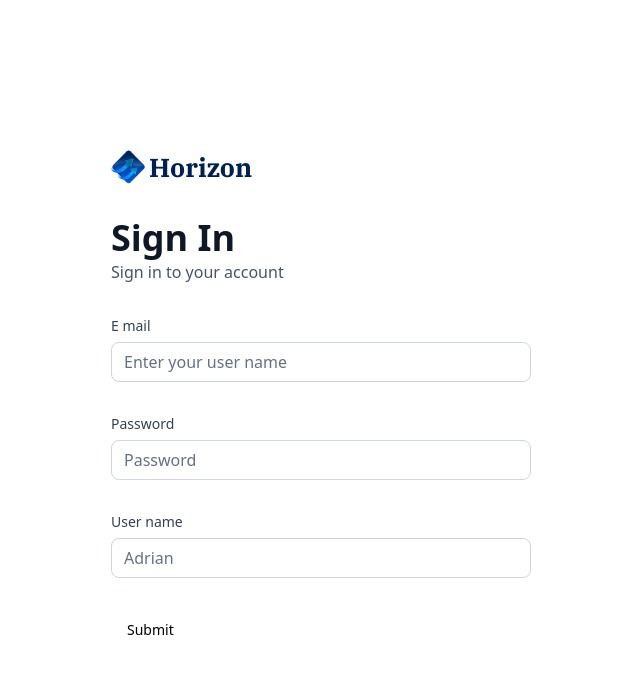
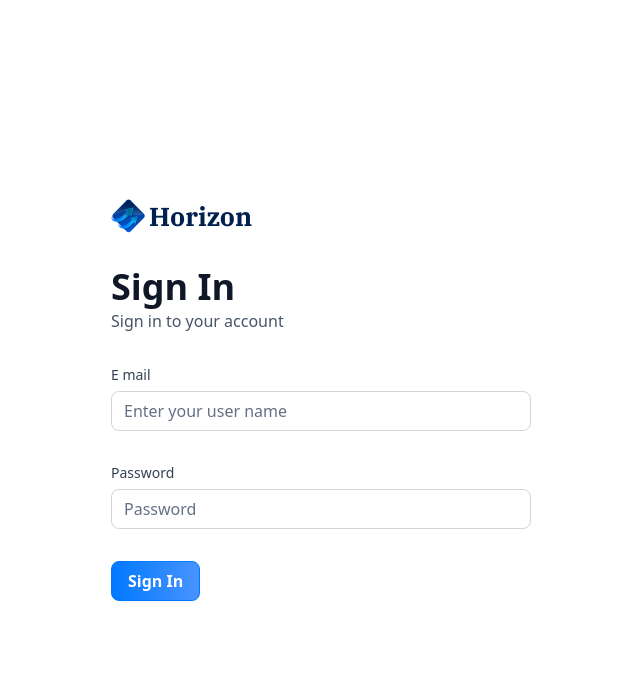
Before and after one commit to nivindulakshitha/Horizon, a Next.js app: page /sign-in in a window 1280 px wide. Shown: the top 674 px of the page, without its empty margins (319-959 px from the left). Built offline with nearby package versions, Linux system fonts and the light colour scheme.

Commit message:
refactor: Update AuthForm component to use email instead of username for form input

```diff
--- a/components/AuthForm.tsx
+++ b/components/AuthForm.tsx
@@ -19,11 +19,12 @@ import {
 import { Input } from "@/components/ui/input"
 import CustomInput from './CustomInput';
 import { authFormSchema } from '@/lib/utils';
+import { Loader2 } from 'lucide-react';
 
 const AuthForm = ({ type }: { type: String }) => {
-    const [user, setUser] = useState(null)
+    const [user, setUser] = useState(null);
+    const [isLoading, setIsLoading] = useState(false);
 
-    // 1. Define your form.
     const form = useForm<z.infer<typeof authFormSchema>>({
         resolver: zodResolver(authFormSchema),
         defaultValues: {
@@ -32,11 +33,10 @@ const AuthForm = ({ type }: { type: String }) => {
         },
     })
 
-    // 2. Define a submit handler.
     function onSubmit(values: z.infer<typeof authFormSchema>) {
-        // Do something with the form values.
-        // ✅ This will be type-safe and validated.
+        setIsLoading(true)
         console.log(values)
+        setIsLoading(false)
     }
 
     return (
@@ -78,7 +78,6 @@ const AuthForm = ({ type }: { type: String }) => {
                         <>
                             <Form {...form}>
                                 <form onSubmit={form.handleSubmit(onSubmit)} className="space-y-8">
-
                                     <CustomInput
                                         control={form.control}
                                         name='email'
@@ -93,13 +92,16 @@ const AuthForm = ({ type }: { type: String }) => {
                                         placeholder='Password'
                                     />
 
-                                    <CustomInput
-                                        control={form.control}
-                                        name='username'
-                                        label='User name'
-                                        placeholder='Adrian'
-                                    />
-                                    <Button type="submit">Submit</Button>
+                                    <Button type="submit" className='form-btn' disabled={isLoading}>
+                                        {
+                                            isLoading ? (
+                                                <>
+                                                    <Loader2 size={20} className='animate-spin' />
+                                                    &nbsp; Loading...
+                                                </>
+                                            ) : type === 'sign-in' ? 'Sign In' : 'Sign Up'
+                                        }
+                                    </Button>
                                 </form>
                             </Form>
                         </>
```
